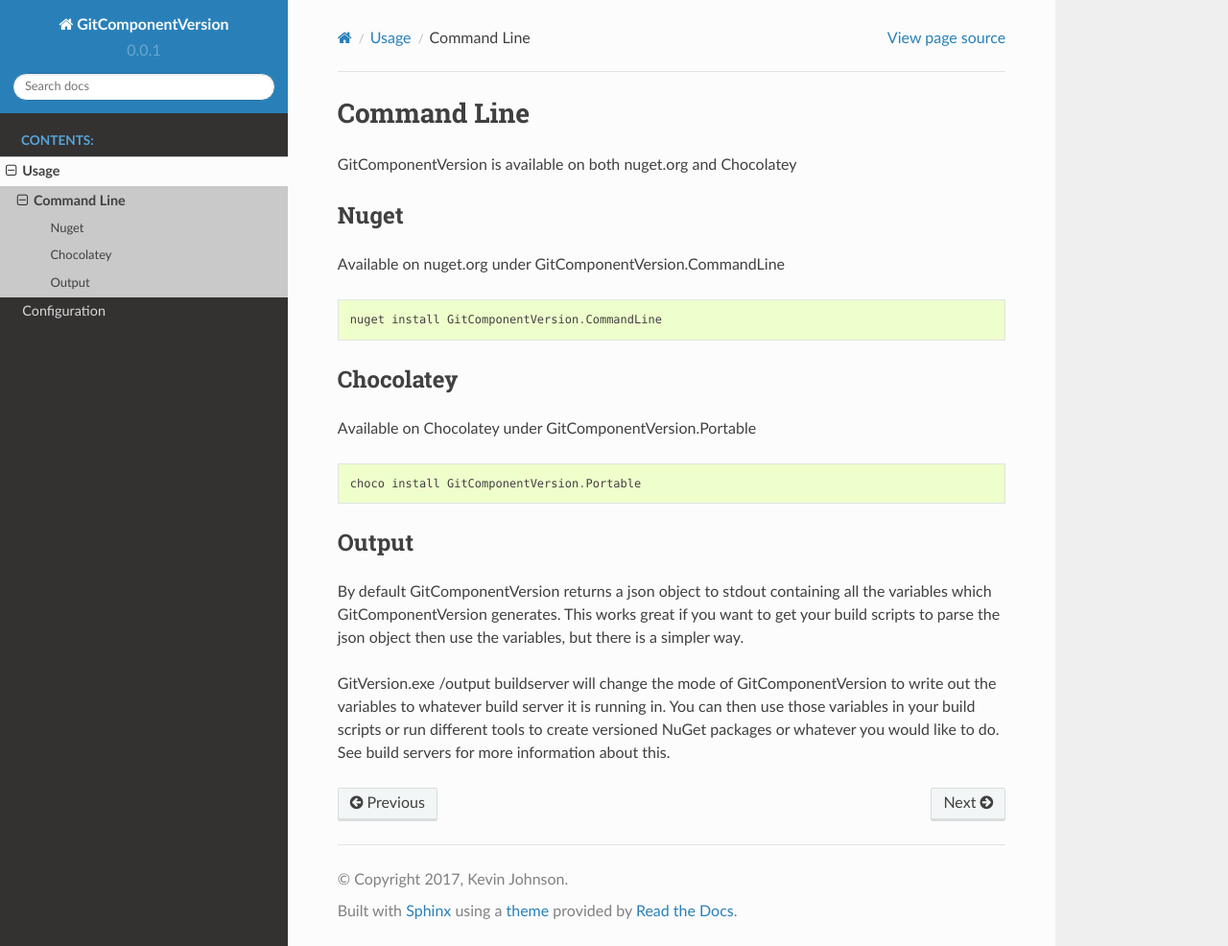
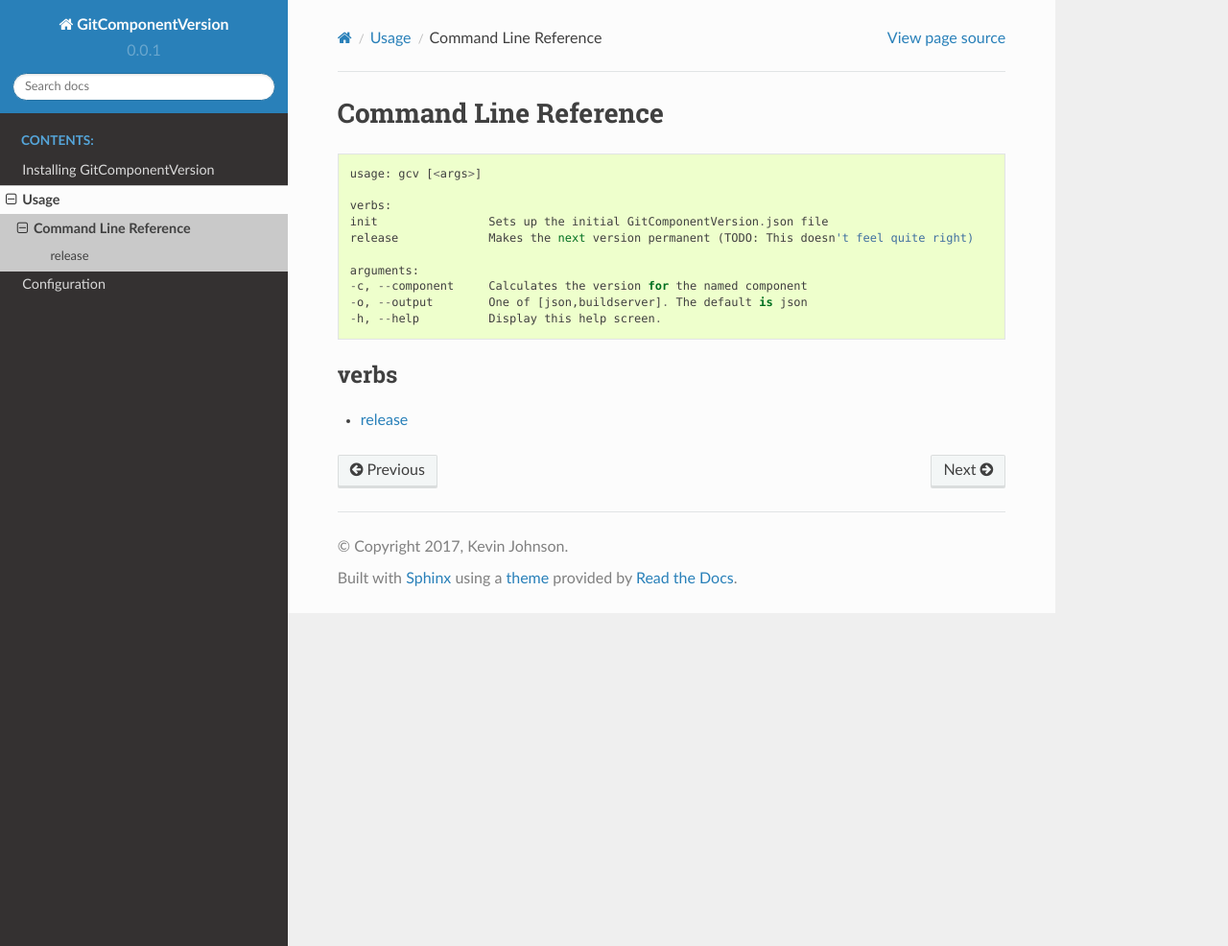
Before and after one commit to kjjuno/GitComponentVersion, a Sphinx documentation site: the page built from docs/source/usage/commandline.rst, in a window 1280 px wide and 986 px high. Shown: the whole window at 96% size. Built offline with Sphinx 7.4.7 and the Read the Docs theme 2.0.0, drawn with Linux system fonts in a browser that asks for light colours.

Commit message:
Additional docs

```diff
--- a/docs/source/index.rst
+++ b/docs/source/index.rst
@@ -14,6 +14,7 @@
    :maxdepth: 2
    :caption: Contents:
 
+   installation
    usage/usage
    configuration/configuration
 
--- a/docs/source/usage/commandline.rst
+++ b/docs/source/usage/commandline.rst
@@ -1,32 +1,22 @@
-Command Line
-============
-
-GitComponentVersion is available on both nuget.org and Chocolatey
-
-Nuget
------
-
-Available on nuget.org under GitComponentVersion.CommandLine
+Command Line Reference
+======================
 
 ::
 
-    nuget install GitComponentVersion.CommandLine
+    usage: gcv [<args>]
 
-Chocolatey
-----------
+    verbs:
+    init                Sets up the initial GitComponentVersion.json file
+    release             Makes the next version permanent (TODO: This doesn't feel quite right)
 
-Available on Chocolatey under GitComponentVersion.Portable
+    arguments:
+    -c, --component     Calculates the version for the named component
+    -o, --output        One of [json,buildserver]. The default is json
+    -h, --help          Display this help screen.
 
-::
 
-    choco install GitComponentVersion.Portable
+.. toctree::
+   :maxdepth: 2
+   :caption: verbs
 
-Output
-------
-
-By default GitComponentVersion returns a json object to stdout containing all the variables which GitComponentVersion  generates.
-This works great if you want to get your build scripts to parse the json object then use the variables, but there is a simpler way.
-
-GitVersion.exe /output buildserver will change the mode of GitComponentVersion to write out the variables to whatever build server it is running in.
-You can then use those variables in your build scripts or run different tools to create versioned NuGet packages or whatever you would like to do.
-See build servers for more information about this.
+   release
```
Also changed, not shown: docs/source/installation.rst (added, +22 -0 lines), docs/source/usage/release.rst (added, +14 -0 lines).
